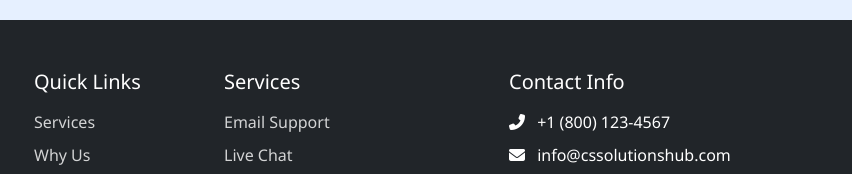
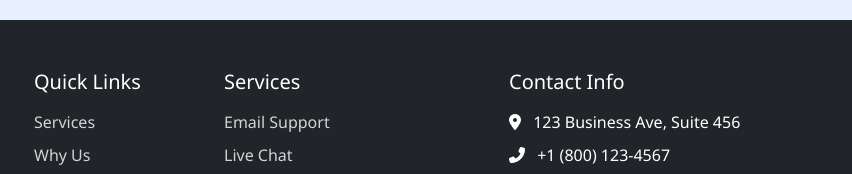
Before and after one commit to DeveloperMuhammadIsmail/CSSolutions, a plain HTML site: page index.html in a window 1280 px wide. Shown: the part 3805-3979 px from the top of the page, 428-1280 px from the left. Drawn offline with nearby package versions, Linux system fonts and the light colour scheme; a script that the page names is missing.

Commit message:
uncommented address

```diff
--- a/index.html
+++ b/index.html
@@ -326,7 +326,7 @@
                 <div class="col-lg-3 col-md-4">
                     <h5 class="mb-3">Contact Info</h5>
                     <ul class="list-unstyled">
-                        <!-- <li class="mb-2"><i class="fas fa-map-marker-alt me-2"></i> 123 Business Ave, Suite 456</li> -->
+                        <li class="mb-2"><i class="fas fa-map-marker-alt me-2"></i> 123 Business Ave, Suite 456</li>
                         <li class="mb-2"><i class="fas fa-phone-alt me-2"></i> +1 (800) 123-4567</li>
                         <li class="mb-2"><i class="fas fa-envelope me-2"></i> info@cssolutionshub.com</li>
                     </ul>
```
